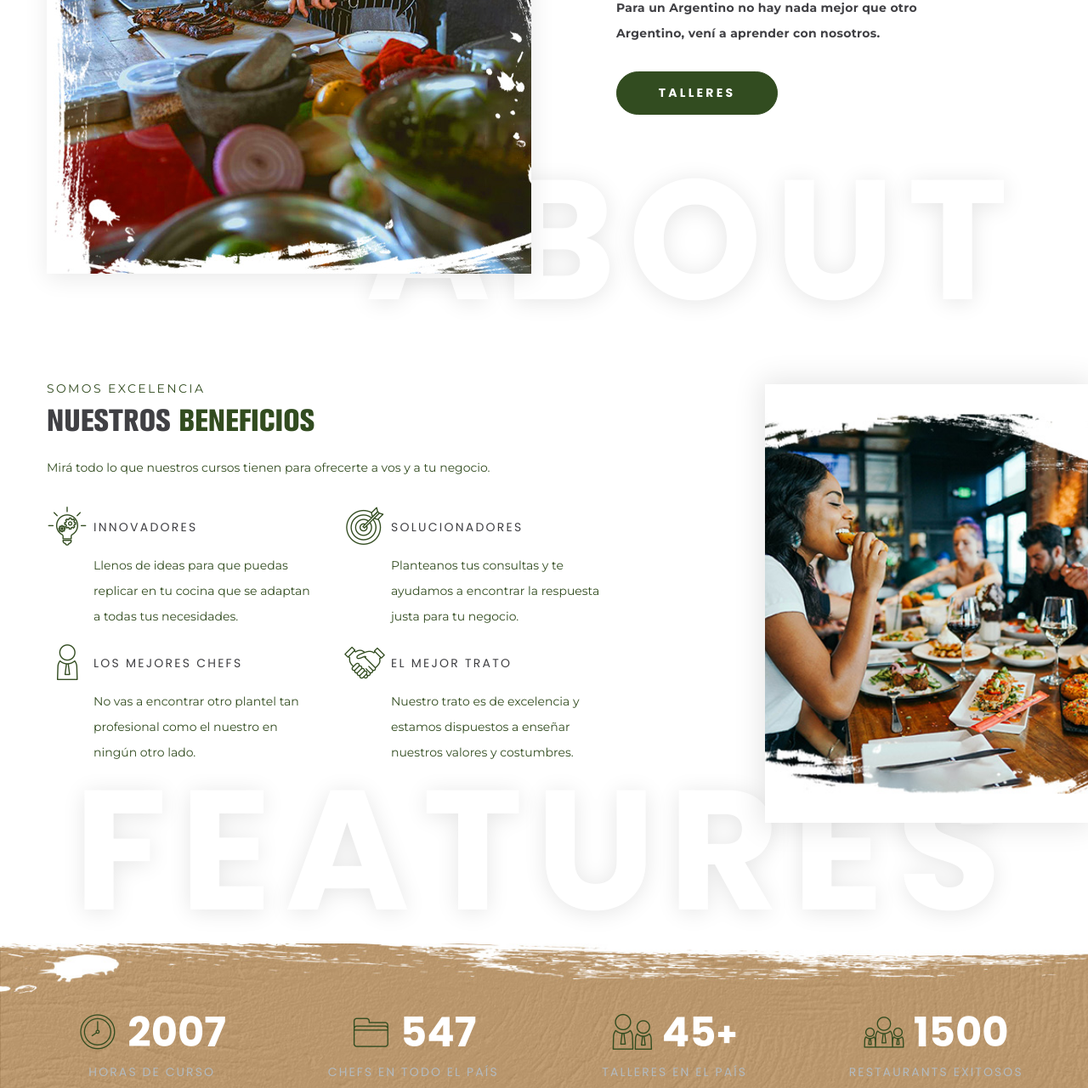
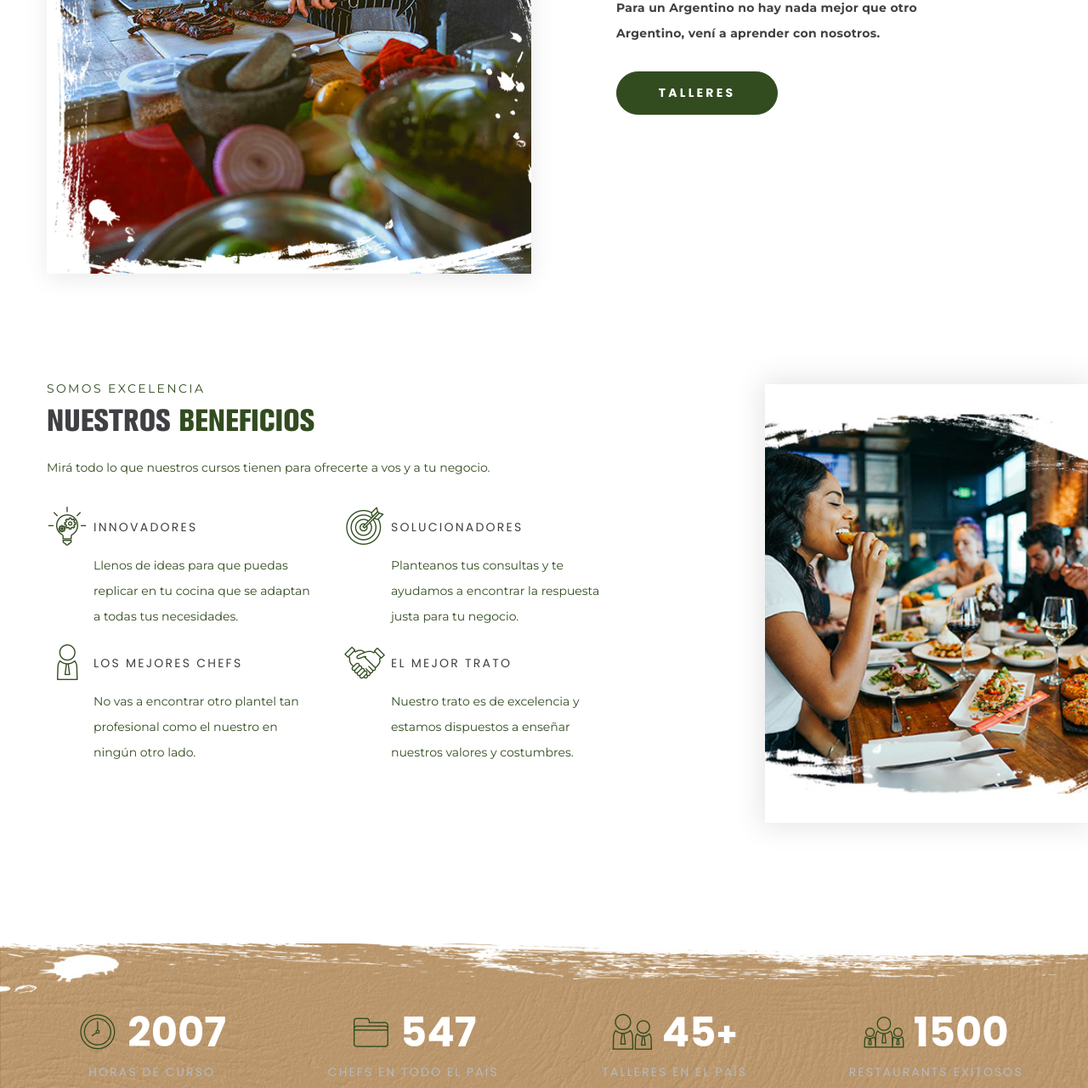
Before and after one commit to Mar-irv/TP02WEB, a plain HTML site: page home/detalle/DetalleIndex.html in a window 1280 px wide. Shown: the part 1256-2536 px from the top of the page at 85% size. Drawn offline with Linux system fonts and the light colour scheme.

Commit message:
ChangedDetalleIndex.html

```diff
--- a/home/detalle/DetalleIndex.html
+++ b/home/detalle/DetalleIndex.html
@@ -90,7 +90,6 @@
             </div>
           </div>
         </div>
-        <div class="decor-text decor-text-1">ABOUT</div>
       </section>
       <!--Features-->
       <section class="section custom-section position-relative section-md">
@@ -131,7 +130,6 @@
         </div>
         <div class="image-left-side wow slideInRight" data-wow-delay=".5s"><img src="images/home-2-636x480.jpg" alt="" width="636" height="240"/>
         </div>
-        <div class="decor-text decor-text-2 wow fadeInUp" data-wow-delay=".3s">features</div>
       </section>
       <!--Counters-->
       <section class="section bg-image-2">
```
